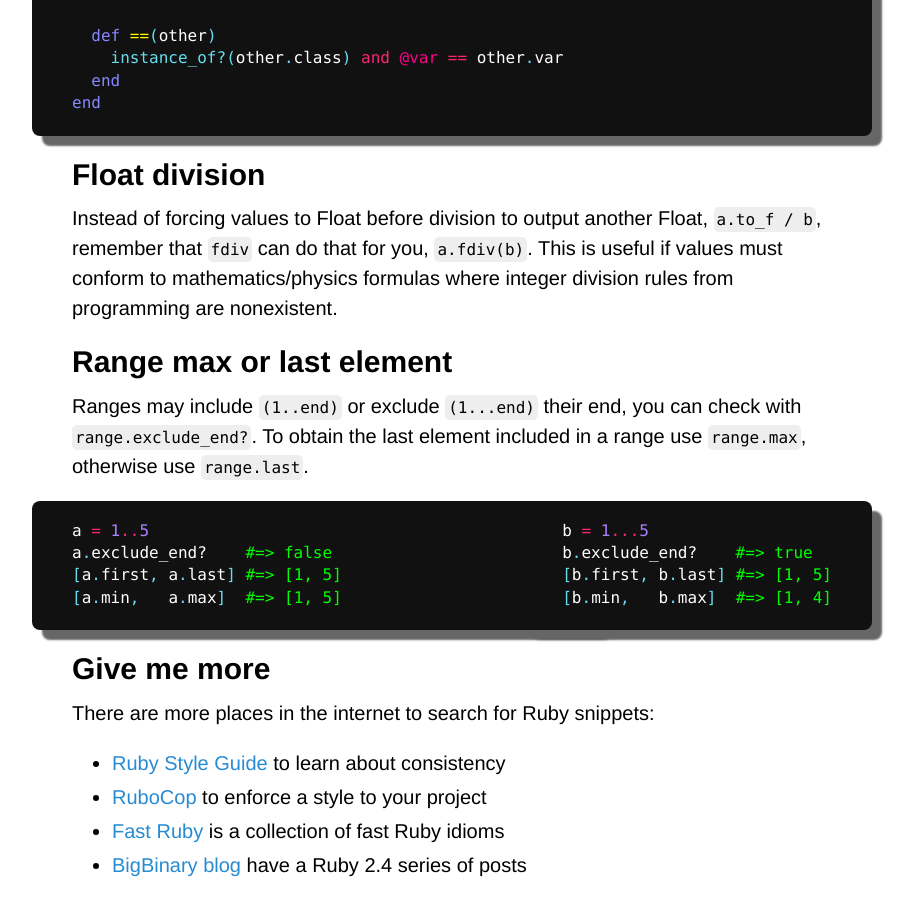
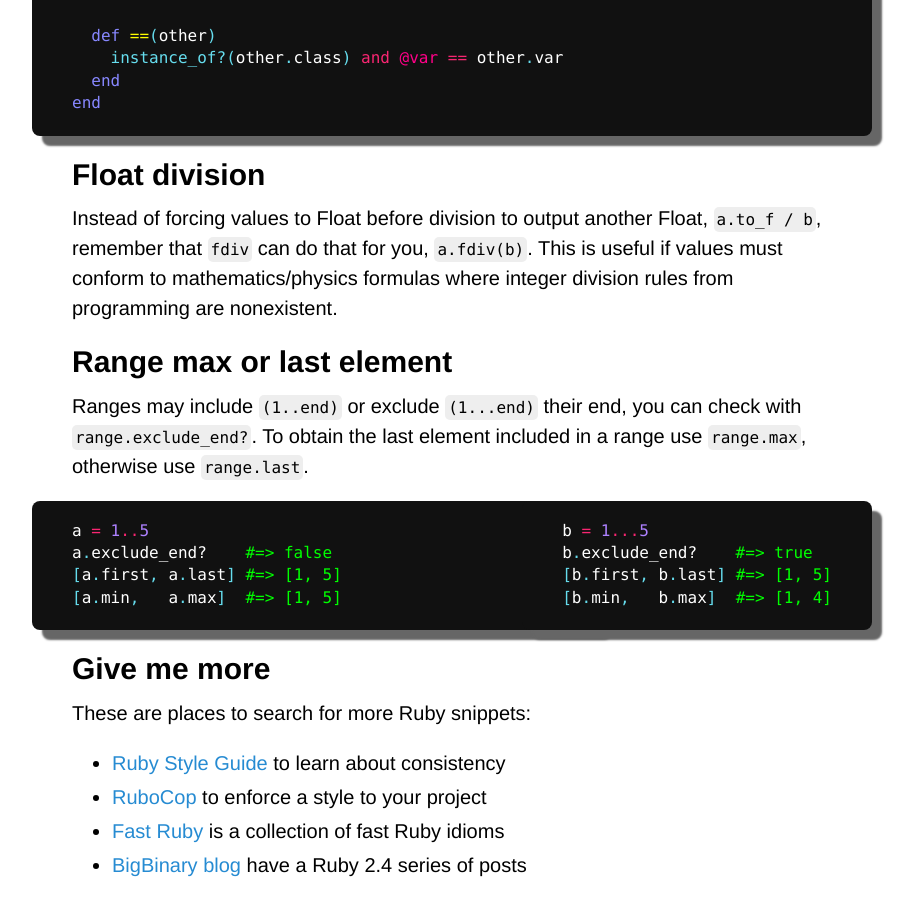
Before and after one commit to Maumagnaguagno/maumagnaguagno.github.io, a Jekyll site: the page built from ruby.md, in a window 1280 px wide and 900 px high, scrolled down 5190 px. Shown: the whole window, without its empty margins (188-1102 px from the left). Built offline with Jekyll 4.4.1, drawn with Linux system fonts in a browser that asks for light colours; our own code applies the rules of GitHub Pages for plain Markdown files.

Commit message:
Rephrase sentence in Ruby Give me more section

```diff
--- a/ruby.md
+++ b/ruby.md
@@ -250,7 +250,7 @@ b.exclude_end?    #=> true
 </div>
 
 ## Give me more
-There are more places in the internet to search for Ruby snippets:
+These are places to search for more Ruby snippets:
 - [Ruby Style Guide](https://github.com/bbatsov/ruby-style-guide) to learn about consistency
 - [RuboCop](http://batsov.com/rubocop/) to enforce a style to your project
 - [Fast Ruby](https://github.com/JuanitoFatas/fast-ruby) is a collection of fast Ruby idioms
```
